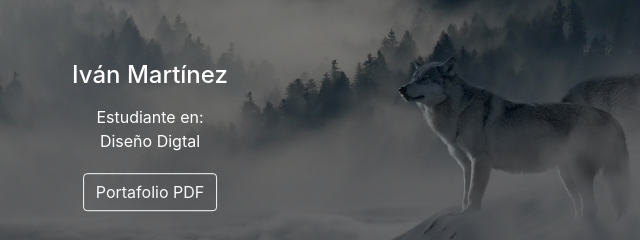
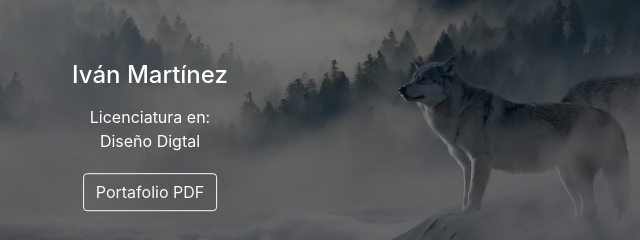
Before and after one commit to WolfWolf5/portafolio, a plain HTML site: page index.html in a window 1280 px wide. Shown: the part 131-371 px from the top of the page, 490-1130 px from the left. Drawn offline with nearby package versions, Linux system fonts and the light colour scheme.

Commit message:
Update index.html

```diff
--- a/index.html
+++ b/index.html
@@ -27,7 +27,7 @@
 <div class="hero-image container mt-2">
   <div class="hero-text">
     <h4 class="text-white col-lg-12">Iván Martínez</h1>
-    <p>Estudiante en: <br>Diseño Digtal</p>
+    <p>Licenciatura en: <br>Diseño Digtal</p>
 	<a target="_blank" type="button" href="pdf/portafoio_vd_ivan.pdf" class="btn btn-outline-light">Portafolio PDF</a>
   </div>
 </div>
```
